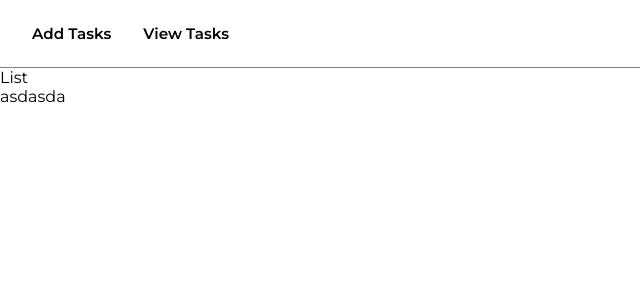
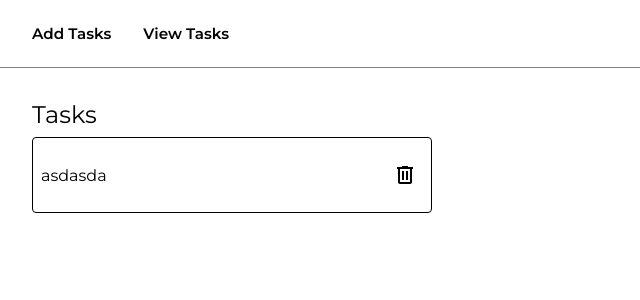
Before and after one commit to poldikg/todo-ts, a React (Vite) app in the folder frontend/: page /List in a window 1280 px wide. Shown: the top 300 px of the page, without its empty margins (0-640 px from the left). Built offline with nearby package versions, Linux system fonts and the light colour scheme; no server answers.

Commit message:
Displaying the tasks from the database and adding functionality to be able to remove a task on the database from the frontend.

```diff
--- a/frontend/index.html
+++ b/frontend/index.html
@@ -10,6 +10,10 @@
       href="https://fonts.googleapis.com/css2?family=Montserrat:ital,wght@0,100..900;1,100..900&display=swap"
       rel="stylesheet"
     />
+    <link
+      rel="stylesheet"
+      href="https://fonts.googleapis.com/css2?family=Material+Symbols+Outlined:opsz,wght,FILL,GRAD@24,400,0,0&icon_names=delete"
+    />
     <title>frontend</title>
   </head>
   <body>
--- a/frontend/src/Components/Inputs/Inputs.tsx
+++ b/frontend/src/Components/Inputs/Inputs.tsx
@@ -27,7 +27,7 @@ type Weekdays =
   | { day: "Friday"; checked: boolean };
 
 export type UserData = {
-  id?: string;
+  _id?: string;
   days: WeekDaysNames[];
   task: string[] | string;
   date: string;
--- a/frontend/src/Components/TasksContext/TasksContext.tsx
+++ b/frontend/src/Components/TasksContext/TasksContext.tsx
@@ -26,9 +26,7 @@ const tasksReducer = (state: UserData[], action: PayloadTypes): UserData[] => {
   } else if (action.type === "ADD_TASK") {
     return [action.payload, ...state];
   } else if (action.type === "REMOVE_TASK") {
-    return (state = state.filter((task) => {
-      task.id !== action.payload.id;
-    }));
+    return state.filter((task) => task._id !== action.payload._id);
   } else {
     return state;
   }
@@ -42,7 +40,7 @@ export const TasksContext = createContext<{
 const TasksContextProvider = ({ children }: any): JSX.Element => {
   const initialState: UserData[] = [
     {
-      id: "12356asdg12",
+      _id: "12356asdg12",
       days: ["Monday", "Monday"],
       task: "asdasda",
       date: "29.09.2025",
--- /dev/null
+++ b/frontend/src/Pages/List/List.css
@@ -0,0 +1,21 @@
+.list-main {
+  display: flex;
+  flex-direction: column;
+  gap: 0.5em;
+  padding: 2em;
+}
+
+.list-task {
+  display: flex;
+  justify-content: space-between;
+  align-items: center;
+  width: 400px;
+  border: 1px solid black;
+  border-radius: 4px;
+  padding: 1.5em 0.5em;
+}
+
+.btn-delete-task {
+  border: none;
+  cursor: pointer;
+}
--- a/frontend/src/Pages/List/List.tsx
+++ b/frontend/src/Pages/List/List.tsx
@@ -1,6 +1,7 @@
 import type { JSX } from "react";
 import { useContext, useEffect } from "react";
 import { TasksContext } from "../../Components/TasksContext/TasksContext";
+import "./List.css";
 
 import type { UserData } from "../../Components/Inputs/Inputs";
 
@@ -8,19 +9,39 @@ import type { UserData } from "../../Components/Inputs/Inputs";
 import useTaskContext from "../../Hooks/useTaskContext";
 
 const List = (): JSX.Element => {
-  const { state } = useTaskContext();
+  const { state, dispatch } = useTaskContext();
   console.log(state);
+
+  const deleteTask = (task: UserData) => {
+    fetch(`http://localhost:4000/api/tasks/${task._id}`, {
+      method: "DELETE",
+      body: JSON.stringify(task),
+      headers: { "Content-Type": "application/json" },
+    })
+      .then((res) => res.json())
+      .then((data) => console.log(data));
+  };
+
   const renderTasks = state.map((t: UserData) => {
     return (
-      <div>
+      <div className="list-task">
         <p>{t.task}</p>
+        <button
+          className="material-symbols-outlined btn-delete-task"
+          onClick={() => {
+            deleteTask(t);
+            dispatch({ type: "REMOVE_TASK", payload: t });
+          }}
+        >
+          delete
+        </button>
       </div>
     );
   });
 
   return (
-    <main>
-      List
+    <main className="list-main">
+      <h2>Tasks</h2>
       {renderTasks}
     </main>
   );
```
